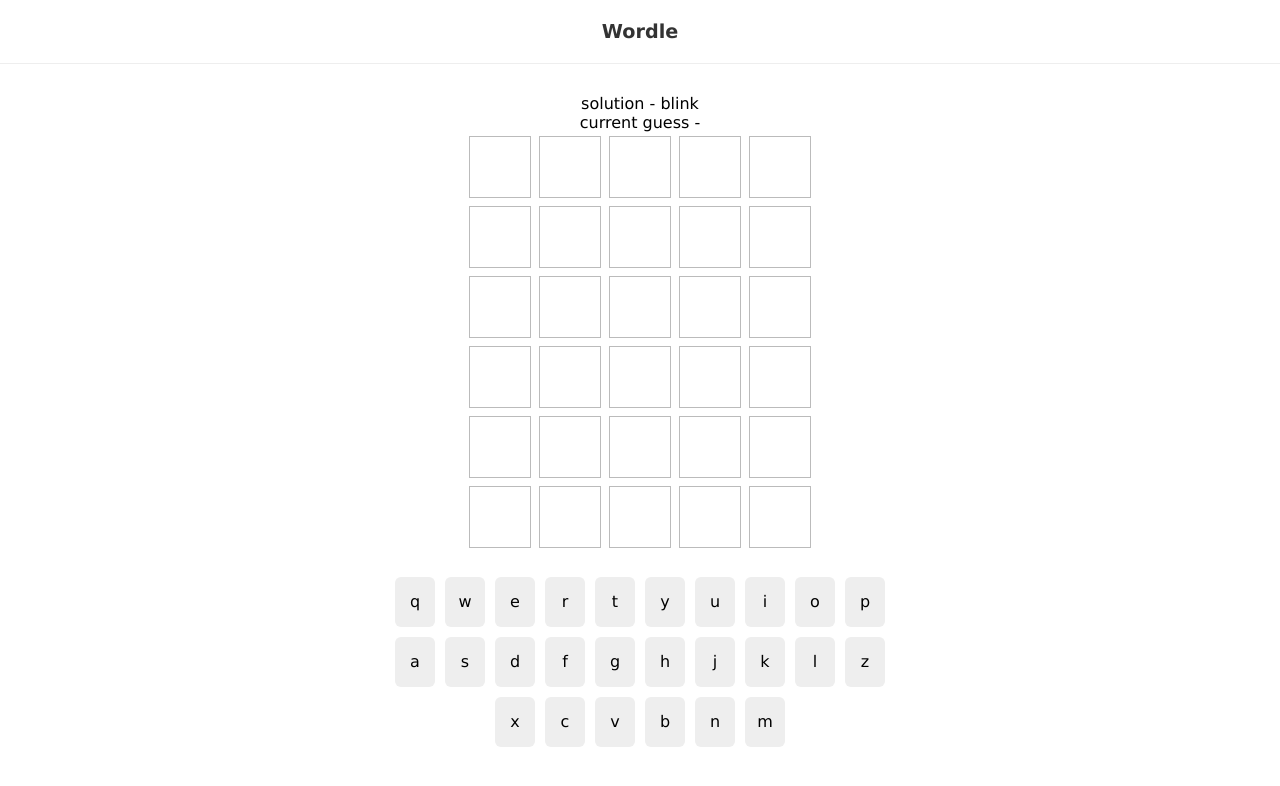
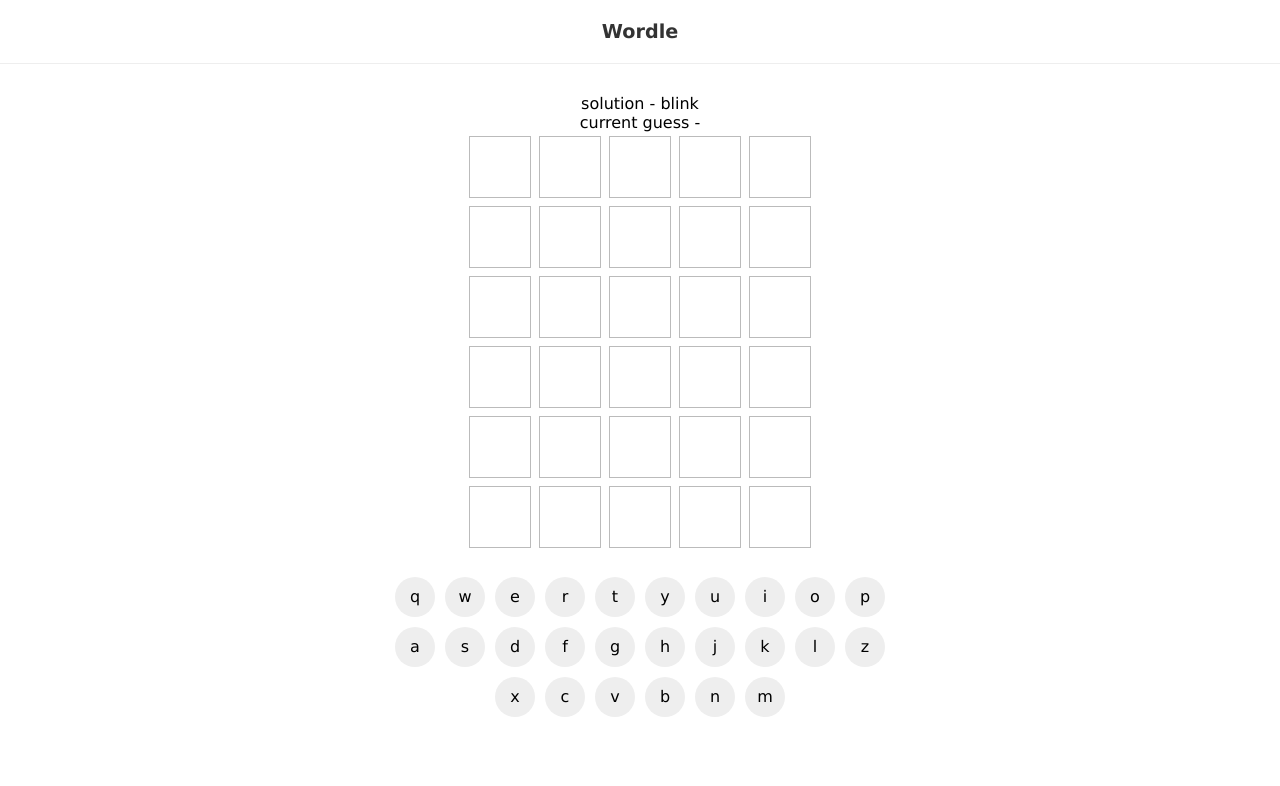
Before and after one commit to x0bd/wordle-lite, a React (Vite) app: page / in a window 1280 px wide. Shown: the top 786 px of the page. Built offline with nearby package versions, Linux system fonts and the light colour scheme; data requests are answered from the project's data file.

Commit message:
keypad wip

```diff
--- a/src/index.css
+++ b/src/index.css
@@ -75,11 +75,14 @@
 .keypad > div {
 	margin: 5px;
 	width: 40px;
-	height: 50px;
+	height: 40px;
 	background: #eee;
-	display: inline-block;
+	display: inline-flex;
 	border-radius: 6px;
 	line-height: 50px;
+	border-radius: 50%;
+	align-items: center;
+	justify-content: center;
 }
 
 .keypad > div.green {
```
